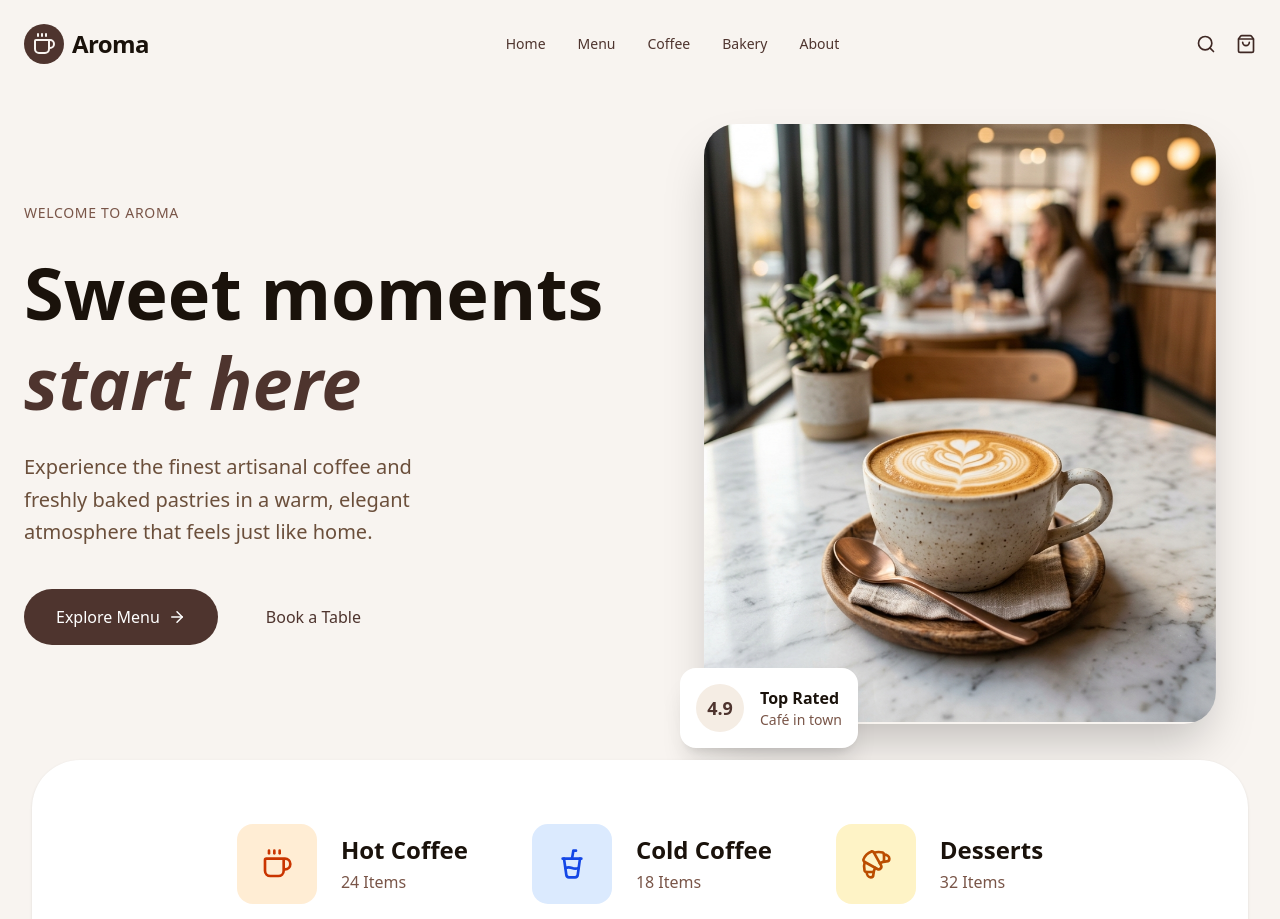
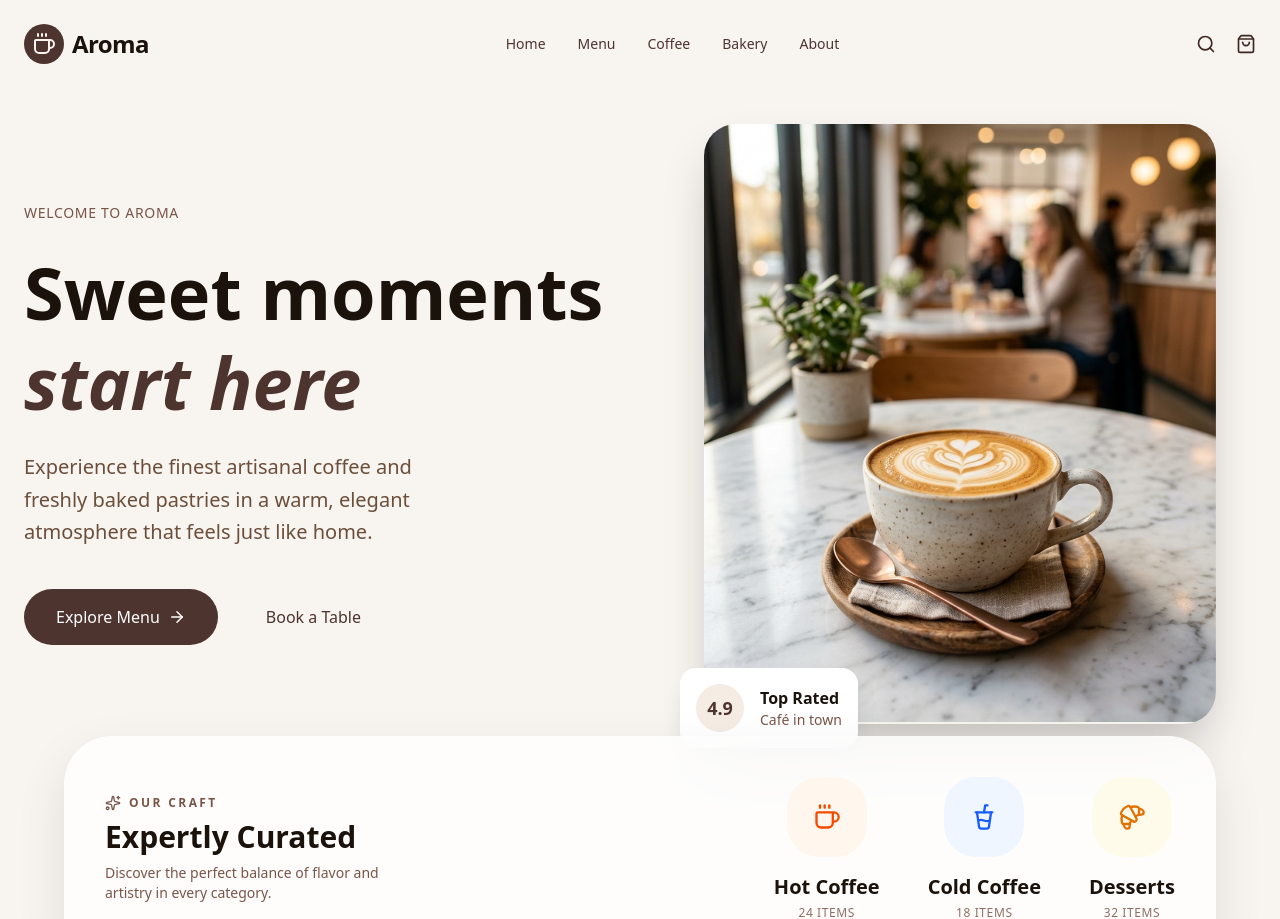
Before and after one commit to jay2006-dev/Cafe, a Next.js app: page / in a window 1280 px wide. Shown: the top 919 px of the page. Built offline with nearby package versions, Linux system fonts and the light colour scheme; a web font is replaced by a local one.

Commit message:
feat: upgrade categories section to premium glassmorphic design

```diff
--- a/src/components/CategoriesSection.tsx
+++ b/src/components/CategoriesSection.tsx
@@ -1,58 +1,85 @@
 "use client";
 
 import { motion } from "framer-motion";
-import { Coffee, CupSoda, Croissant } from "lucide-react";
+import { Coffee, CupSoda, Croissant, Sparkles } from "lucide-react";
 
 export default function CategoriesSection() {
   const categories = [
     {
       name: "Hot Coffee",
-      icon: <Coffee size={32} />,
+      icon: <Coffee size={28} />,
       items: "24 Items",
-      color: "bg-orange-100",
-      textColor: "text-orange-700",
+      color: "bg-orange-50",
+      iconColor: "text-orange-600",
+      description: "Steaming artisanal blends"
     },
     {
       name: "Cold Coffee",
-      icon: <CupSoda size={32} />,
+      icon: <CupSoda size={28} />,
       items: "18 Items",
-      color: "bg-blue-100",
-      textColor: "text-blue-700",
+      color: "bg-blue-50",
+      iconColor: "text-blue-600",
+      description: "Refreshing iced favorites"
     },
     {
       name: "Desserts",
-      icon: <Croissant size={32} />,
+      icon: <Croissant size={28} />,
       items: "32 Items",
-      color: "bg-amber-100",
-      textColor: "text-amber-700",
+      color: "bg-amber-50",
+      iconColor: "text-amber-600",
+      description: "Freshly baked delights"
     },
   ];
 
   return (
-    <section className="py-16 bg-white rounded-[3rem] mx-4 md:mx-8 px-6 shadow-sm relative -mt-10 z-10">
-      <div className="max-w-7xl mx-auto flex flex-col md:flex-row justify-center gap-8 md:gap-16">
+    <section className="relative z-20 px-6 -mt-16 mb-16">
+      <div className="max-w-6xl mx-auto">
+        <motion.div
+          initial={{ opacity: 0, y: 40 }}
+          whileInView={{ opacity: 1, y: 0 }}
+          viewport={{ once: true }}
+          transition={{ duration: 0.8, ease: "easeOut" }}
+          className="bg-white/80 backdrop-blur-xl border border-white/20 rounded-[3rem] p-8 md:p-10 shadow-[0_20px_50px_rgba(0,0,0,0.1)] flex flex-col md:flex-row items-center justify-between gap-12"
+        >
+          <div className="flex flex-col gap-2 max-w-xs text-center md:text-left">
+            <div className="flex items-center gap-2 text-coffee-600 justify-center md:justify-start">
+              <Sparkles size={16} />
+              <span className="text-xs font-bold uppercase tracking-[0.2em]">Our Craft</span>
+            </div>
+            <h2 className="font-serif text-3xl font-bold text-coffee-950">Expertly Curated</h2>
+            <p className="text-coffee-600 text-sm">Discover the perfect balance of flavor and artistry in every category.</p>
+          </div>
+
+          <div className="flex flex-col sm:flex-row items-center gap-8 md:gap-12 w-full md:w-auto">
             {categories.map((category, index) => (
               <motion.div
                 key={category.name}
-            initial={{ opacity: 0, y: 20 }}
-            whileInView={{ opacity: 1, y: 0 }}
+                initial={{ opacity: 0, scale: 0.9 }}
+                whileInView={{ opacity: 1, scale: 1 }}
                 viewport={{ once: true }}
                 transition={{ duration: 0.5, delay: index * 0.1 }}
-            className="flex items-center gap-6 group cursor-pointer"
+                whileHover={{ y: -5 }}
+                className="flex flex-col items-center text-center group cursor-pointer"
               >
                 <div
-              className={`w-20 h-20 rounded-2xl flex items-center justify-center transition-transform duration-300 group-hover:scale-110 group-hover:-rotate-3 ${category.color} ${category.textColor}`}
+                  className={`w-20 h-20 rounded-[2rem] flex items-center justify-center transition-all duration-500 group-hover:shadow-lg group-hover:shadow-coffee-200/50 ${category.color} ${category.iconColor} mb-4 relative overflow-hidden`}
+                >
+                  <div className="absolute inset-0 bg-white/0 group-hover:bg-white/20 transition-colors" />
+                  <motion.div
+                    whileHover={{ rotate: [0, -10, 10, 0] }}
+                    transition={{ duration: 0.5 }}
                   >
                     {category.icon}
+                  </motion.div>
                 </div>
-            <div>
-              <h3 className="font-serif text-2xl font-bold text-coffee-950 mb-1 group-hover:text-coffee-700 transition-colors">
+                <h3 className="font-serif text-xl font-bold text-coffee-950 mb-1">
                   {category.name}
                 </h3>
-              <p className="text-coffee-600 font-medium">{category.items}</p>
+                <p className="text-coffee-500 text-xs font-medium uppercase tracking-wider">{category.items}</p>
+              </motion.div>
+            ))}
           </div>
         </motion.div>
-        ))}
       </div>
     </section>
   );
```
Lines whose indentation alone changed are shown as unchanged.
